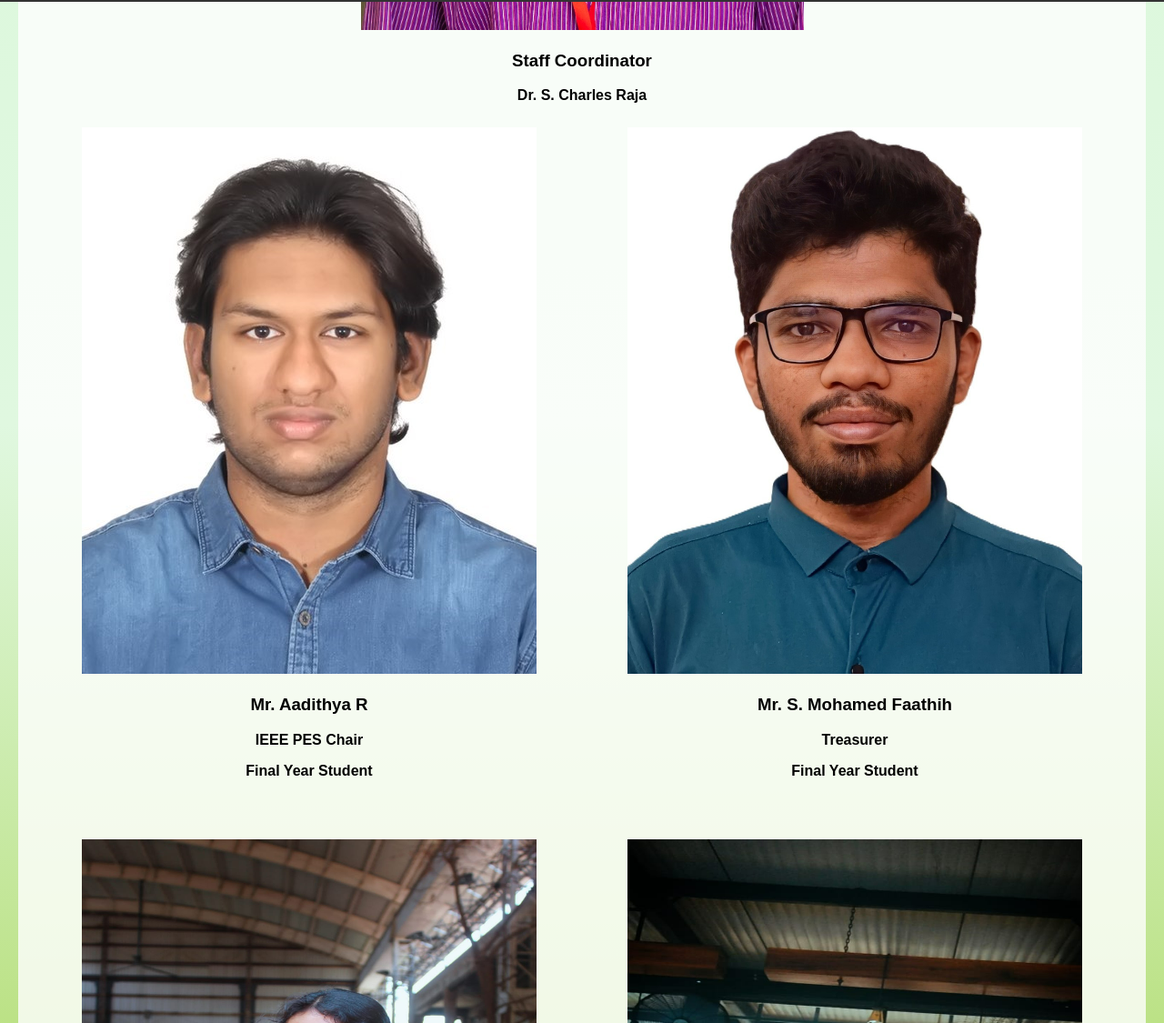
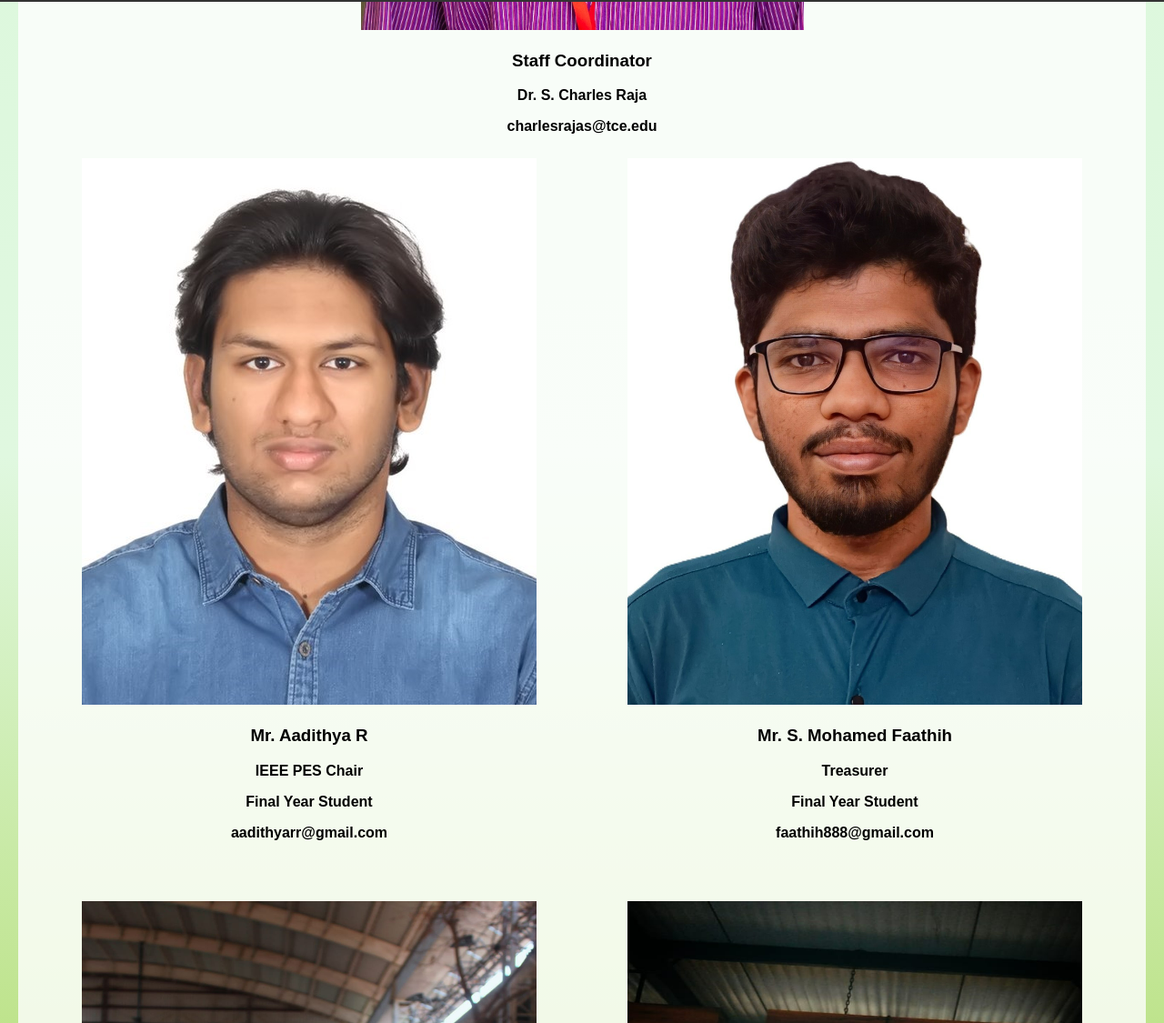
Before and after one commit to AadithyaR/IEEE_PES_TCE.github.io, a plain HTML site: page contact.html in a window 1280 px wide. Shown: the part 798-1923 px from the top of the page at 91% size. Drawn offline with Linux system fonts and the light colour scheme.

Commit message:
Update contact.html

```diff
--- a/contact.html
+++ b/contact.html
@@ -34,18 +34,21 @@
         <img src="OfficeBearers/staff_coordinator.jpg" alt="Staff Coordinator">
         <h3>Staff Coordinator</h3>
         <p><b>Dr. S. Charles Raja </b></p>
+        <p><b>charlesrajas@tce.edu</b></p>
       </div>
       <div class="office-bearer">
         <img src="OfficeBearers/Aadithya.jpg" alt="Office Bearer 1">
         <h3>Mr. Aadithya R</h3>
         <p><b>IEEE PES Chair</b></p>
         <p><b>Final Year Student</b></p>
+        <p><b>aadithyarr@gmail.com</b></p>
       </div>
       <div class="office-bearer">
         <img src="OfficeBearers/Faathih.png" alt="Office Bearer 2">
         <h3>Mr. S. Mohamed Faathih</h3>
         <p><b>Treasurer</b></p>
         <p><b>Final Year Student</b></p>
+        <p><b>faathih888@gmail.com</b></p>
       </div>
       <div class="office-bearer">
         <img src="OfficeBearers/JD.png" alt="Office Bearer 3">
```
